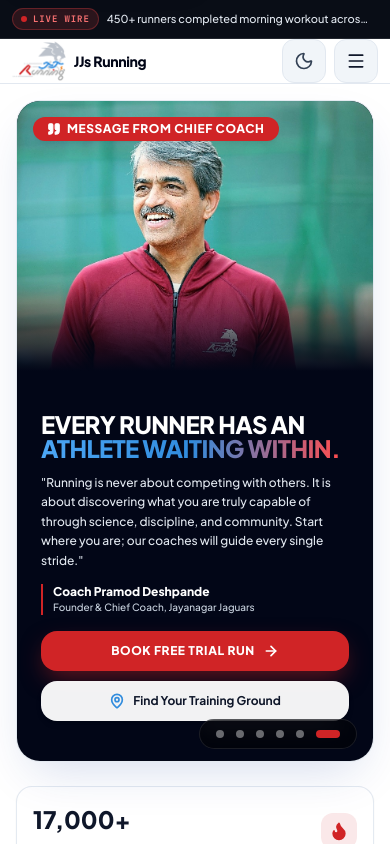
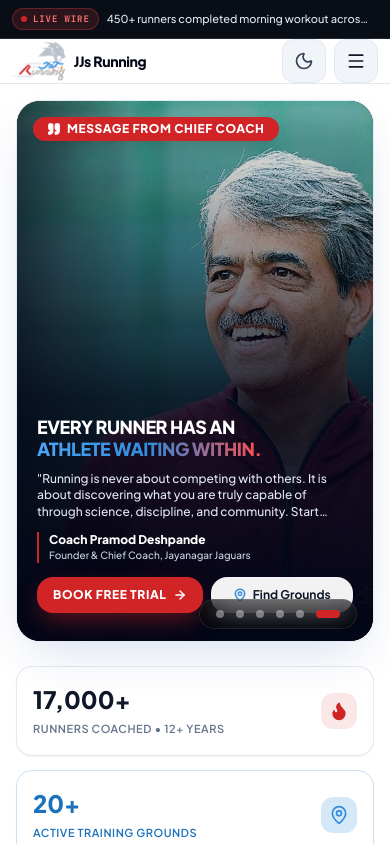
Before and after one commit to nmanjuonline/jjs-running, a React (Vite) app: page / in a window 390 px wide. Both pictures are taken after a click on the tab 336 px from the left and 614 px from the top of the page. Shown: the top 844 px of the page. Built offline with nearby package versions, Linux system fonts and the light colour scheme; a web font is replaced by a local one.

Commit message:
fix(hero): preserve fixed card height on mobile with bottom overlay and top-anchored coach framing

```diff
--- a/src/components/Hero.jsx
+++ b/src/components/Hero.jsx
@@ -61,60 +61,39 @@ export default function Hero({ currentTheme, onBookTrial, onExploreCenters, onOp
             <div
               onMouseEnter={() => setIsPaused(true)}
               onMouseLeave={() => setIsPaused(false)}
-              className={`relative ${
-                activeSlide === 5
-                  ? 'min-h-[660px] sm:min-h-0 sm:h-[420px] md:h-[480px]'
-                  : 'min-h-[540px] sm:min-h-0 sm:h-[420px] md:h-[480px]'
-              } w-full overflow-hidden bg-slate-950 p-4 sm:p-0 flex flex-col justify-between sm:block transition-all duration-300`}
+              className="relative min-h-[540px] sm:min-h-0 sm:h-[420px] md:h-[480px] w-full overflow-hidden bg-slate-950 p-4 sm:p-0 flex flex-col justify-between sm:block"
             >
               {/* Automatic Cross-Fade Carousel Slides */}
               {HERO_IMAGES.map((img, idx) => (
-                <div
+                <img
                   key={img.src}
-                  className={`absolute inset-0 w-full h-full transition-all duration-1000 ease-in-out ${
+                  src={img.src}
+                  alt={img.alt}
+                  className={`absolute inset-0 w-full h-full object-cover ${
+                    img.isCoach
+                      ? 'object-[75%_top] sm:object-[78%_center]'
+                      : 'object-center'
+                  } transition-all duration-1000 ease-in-out ${
                     activeSlide === idx
-                      ? 'opacity-100 scale-100 z-[1]'
-                      : 'opacity-0 scale-105 pointer-events-none z-0'
+                      ? 'opacity-100 scale-100'
+                      : 'opacity-0 scale-105 pointer-events-none'
                   }`}
-                >
-                  {img.isCoach ? (
-                    <div className="relative w-full h-full">
-                      {/* Mobile portrait: Coach Pramod occupies top ~270px in clear sunlight with zero text on face */}
-                      <img
-                        src="/images/jjs/coach-pramod-hd.jpg"
-                        alt={img.alt}
-                        className="sm:hidden w-full h-[270px] object-cover object-[center_12%]"
-                      />
-                      {/* Mobile bottom fade into slate-950 canvas where text begins */}
-                      <div className="sm:hidden absolute top-[180px] inset-x-0 h-[90px] bg-gradient-to-b from-transparent to-slate-950 pointer-events-none" />
-
-                      {/* Desktop panoramic banner with Coach anchored on right */}
-                      <img
-                        src={img.src}
-                        alt={img.alt}
-                        className="hidden sm:block w-full h-full object-cover object-[78%_center]"
-                      />
-                    </div>
-                  ) : (
-                    <img
-                      src={img.src}
-                      alt={img.alt}
-                      className="w-full h-full object-cover object-center"
-                    />
-                  )}
-                </div>
+                />
               ))}
 
-              {/* Cinematic multi-stop gradient overlay for crisp contrast (Scoped to avoid dimming Coach on mobile) */}
-              {activeSlide !== 5 ? (
+              {/* Cinematic multi-stop gradient overlay for crisp contrast */}
+              {activeSlide === 5 ? (
+                <>
+                  {/* Mobile bottom gradient (leaves top 55% open for Coach's face) */}
+                  <div className="sm:hidden absolute inset-0 bg-gradient-to-t from-slate-950 via-slate-950/85 via-45% to-transparent pointer-events-none z-[1]" />
+                  {/* Desktop left-to-right gradient */}
+                  <div className="hidden sm:block absolute inset-0 bg-gradient-to-r from-slate-950/90 via-slate-950/40 to-transparent pointer-events-none z-[1]" />
+                  <div className="hidden sm:block absolute inset-0 bg-gradient-to-t from-slate-950/80 via-transparent to-transparent pointer-events-none z-[1]" />
+                </>
+              ) : (
                 <>
                   <div className="absolute inset-0 bg-gradient-to-t from-slate-950 via-slate-950/60 to-slate-950/25 pointer-events-none z-[1]" />
                   <div className="absolute inset-0 bg-gradient-to-r from-slate-950/85 via-slate-950/40 to-transparent pointer-events-none z-[1]" />
-                </>
-              ) : (
-                <>
-                  <div className="hidden sm:block absolute inset-0 bg-gradient-to-r from-slate-950/90 via-slate-950/40 to-transparent pointer-events-none z-[1]" />
-                  <div className="hidden sm:block absolute inset-0 bg-gradient-to-t from-slate-950/80 via-transparent to-transparent pointer-events-none z-[1]" />
                 </>
               )}
 
@@ -190,8 +169,8 @@ export default function Hero({ currentTheme, onBookTrial, onExploreCenters, onOp
 
               {/* Integrated Bottom Hero Content Overlay */}
               {activeSlide === 5 ? (
-                <div className="relative z-10 text-white max-w-xl md:max-w-2xl space-y-3 sm:space-y-4 mt-[200px] sm:mt-0 sm:absolute sm:bottom-0 sm:left-0 sm:p-8 md:p-10 px-2 pb-6">
-                  <h1 className="text-2xl sm:text-4xl md:text-5xl font-black uppercase tracking-tight leading-[0.98]">
+                <div className="relative z-10 text-white max-w-xl md:max-w-2xl space-y-2.5 sm:space-y-4 mt-auto sm:mt-0 sm:absolute sm:bottom-0 sm:left-0 sm:p-8 md:p-10 px-1 pb-3">
+                  <h1 className="text-lg sm:text-4xl md:text-5xl font-black uppercase tracking-tight leading-tight sm:leading-[0.98]">
                     EVERY RUNNER HAS AN
                     <br />
                     <span className="text-transparent bg-clip-text bg-gradient-to-r from-[#4ca6f5] via-[#318cdd] to-[#ff4d4f]">
@@ -199,7 +178,7 @@ export default function Hero({ currentTheme, onBookTrial, onExploreCenters, onOp
                     </span>
                   </h1>
 
-                  <p className="text-xs sm:text-sm md:text-base text-slate-200 leading-relaxed font-medium">
+                  <p className="text-xs sm:text-sm md:text-base text-slate-200 leading-snug sm:leading-relaxed font-medium line-clamp-3 sm:line-clamp-none">
                     "Running is never about competing with others. It is about discovering what you are truly capable of through science, discipline, and community. Start where you are; our coaches will guide every single stride."
                   </p>
 
@@ -210,25 +189,24 @@ export default function Hero({ currentTheme, onBookTrial, onExploreCenters, onOp
                     </div>
                   </div>
 
-                  <div className="flex flex-col sm:flex-row sm:flex-nowrap items-stretch sm:items-center gap-2.5 sm:gap-3 pt-1">
+                  <div className="flex flex-row items-center gap-2 sm:gap-3 pt-1">
                     <button
                       onClick={onBookTrial}
-                      className="py-3 px-6 sm:px-7 rounded-2xl bg-[#d02426] hover:bg-[#b51c1e] text-white text-xs sm:text-sm font-black uppercase tracking-wider transition-all shadow-[0_10px_25px_-5px_rgba(208,36,38,0.5)] hover:-translate-y-0.5 flex items-center justify-center gap-2 whitespace-nowrap flex-shrink-0 cursor-pointer"
+                      className="flex-1 sm:flex-initial py-2.5 sm:py-3 px-4 sm:px-7 rounded-2xl bg-[#d02426] hover:bg-[#b51c1e] text-white text-xs sm:text-sm font-black uppercase tracking-wider transition-all shadow-[0_10px_25px_-5px_rgba(208,36,38,0.5)] hover:-translate-y-0.5 flex items-center justify-center gap-1.5 whitespace-nowrap cursor-pointer"
                     >
-                      <span>Book Free Trial Run</span>
-                      <ArrowRight className="w-4 h-4 stroke-[2.5]" />
+                      <span>Book Free Trial</span>
+                      <ArrowRight className="w-3.5 h-3.5 stroke-[2.5]" />
                     </button>
 
                     <button
                       onClick={onExploreCenters}
-                      className="py-3 px-5 sm:px-6 rounded-2xl bg-white/95 hover:bg-white text-slate-900 text-xs sm:text-sm font-bold transition-all shadow-md hover:-translate-y-0.5 flex items-center justify-center gap-2 whitespace-nowrap flex-shrink-0 cursor-pointer"
+                      className="flex-1 sm:flex-initial py-2.5 sm:py-3 px-3.5 sm:px-6 rounded-2xl bg-white/95 hover:bg-white text-slate-900 text-xs sm:text-sm font-bold transition-all shadow-md hover:-translate-y-0.5 flex items-center justify-center gap-1.5 whitespace-nowrap cursor-pointer"
                     >
-                      <MapPin className="w-4 h-4 text-[#318cdd] stroke-[2.5]" />
-                      <span>Find Your Training Ground</span>
+                      <MapPin className="w-3.5 h-3.5 text-[#318cdd] stroke-[2.5]" />
+                      <span>Find Grounds</span>
                     </button>
                   </div>
-                </div>
-              ) : (
+                </div>) : (
                 <div className="relative z-10 text-white max-w-4xl space-y-3 sm:space-y-4 mt-auto sm:mt-0 sm:absolute sm:bottom-0 sm:inset-x-0 sm:p-8 md:p-10">
                   <h1 className="text-3xl sm:text-5xl md:text-6xl font-black uppercase tracking-tight leading-[0.96]">
                     RUN WITH SCIENCE.
```
